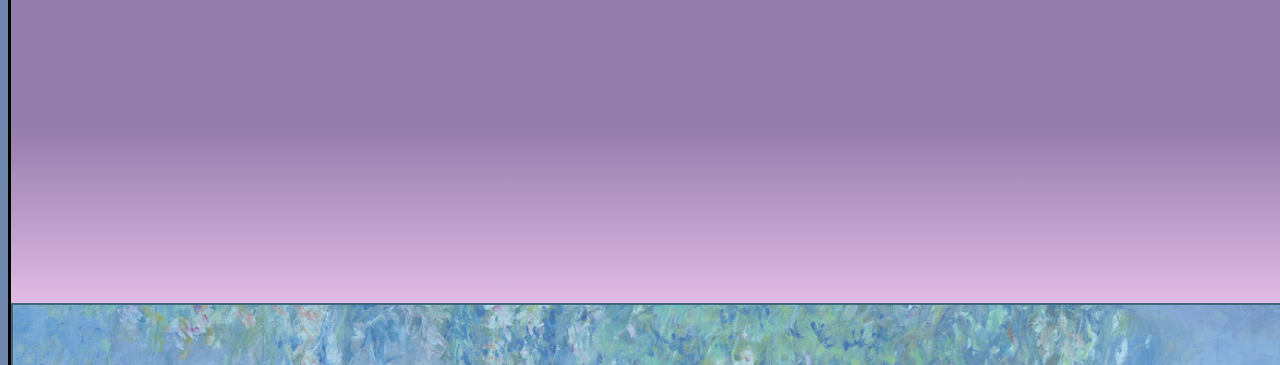
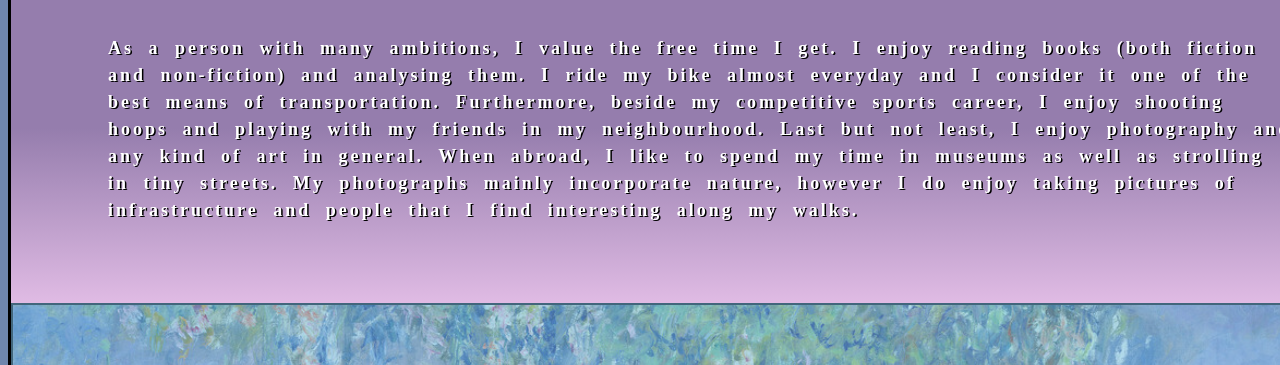
Before and after one commit to Miss4Chan/personalsite_201531, a plain HTML site: page Mods.html in a window 1280 px wide. Shown: the part 435-800 px from the top of the page. Drawn offline with Linux system fonts and the light colour scheme.

Commit message:
Add files via upload

```diff
--- a/Mods.html
+++ b/Mods.html
@@ -2,7 +2,7 @@
 <html lang="en">
 <head>
     <meta charset="UTF-8">
-    <title>Mods and Packs</title>
+    <title>Despina's Personal Web Page</title>
     <link rel="stylesheet" type="text/css" href="style.css">
     <link rel="icon" type="img/png" href="sajt/Grass-Block-600x600.png">
 </head>
@@ -26,8 +26,11 @@
     <div class="container">
         <div class="part1">
             <h1>Hobbies</h1>
-            <div class="sign1">
-                <p> </p>
+            <div id="sign1_1">
+                <p> As a person with many ambitions, I value the free time I get. I enjoy reading books (both fiction and non-fiction) and analysing them. I ride my bike almost everyday and I consider it one
+                of the best means of transportation. Furthermore, beside my competitive sports career, I enjoy shooting hoops and playing with my friends in my neighbourhood. Last but not least, I enjoy photography
+                and any kind of art in general. When abroad, I like to spend my time in museums as well as strolling in tiny streets. My photographs mainly incorporate nature, however I do enjoy taking pictures of
+                infrastructure and people that I find interesting along my walks.</p>
             </div>
         </div>
         <div class="part2_1">
--- a/style.css
+++ b/style.css
@@ -140,6 +140,27 @@ body
     text-shadow: 1.5px 1px black;
     font-size: 16px;
     font-weight: 700;
+}
+#sign1_1
+{
+    height: 250px;
+    width: 1200px;
+    position: absolute;
+    top: 74px;
+    left: 82px;
+    color: white;
+    line-height: 27px;
+    letter-spacing: 3px;
+    word-spacing: 7px;
+    text-shadow: 1.5px 1px black;
+    font-size: 18px;
+    font-weight: 700;
+}
+#sign1_1 p
+{
+    position: absolute;
+    left: 15px;
+    top: -10px;
 }
 .sign1 p
 {
```
Also changed, not shown: About.html (+1 -1 lines), index.html (+1 -1 lines).
